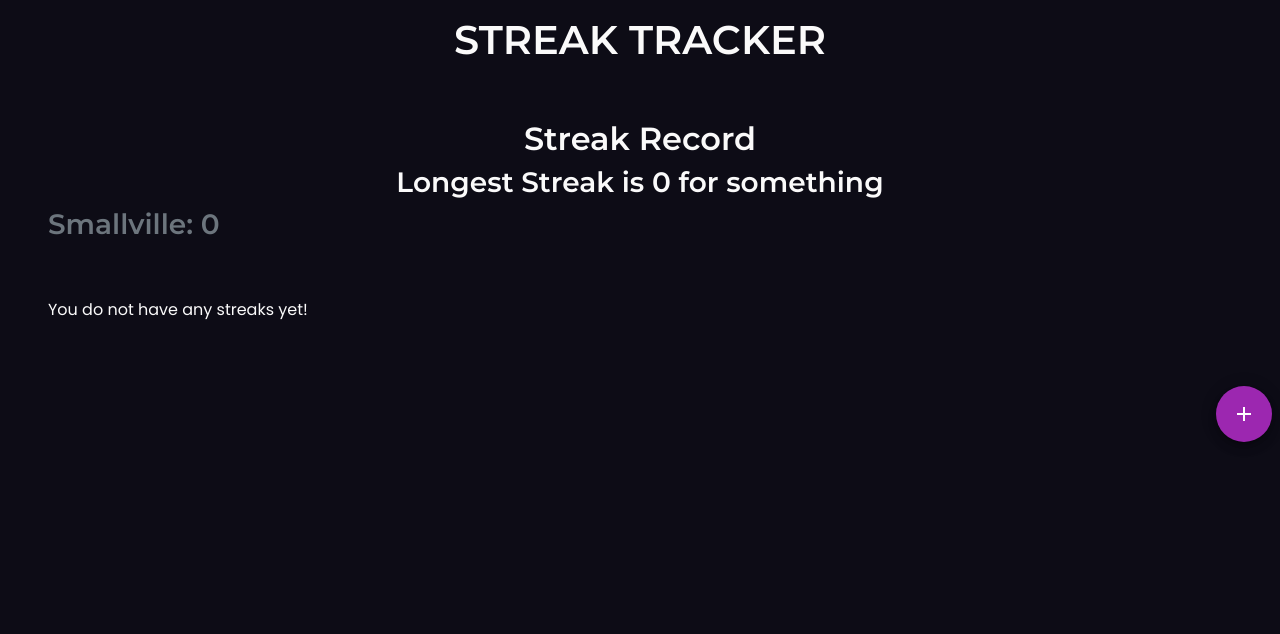
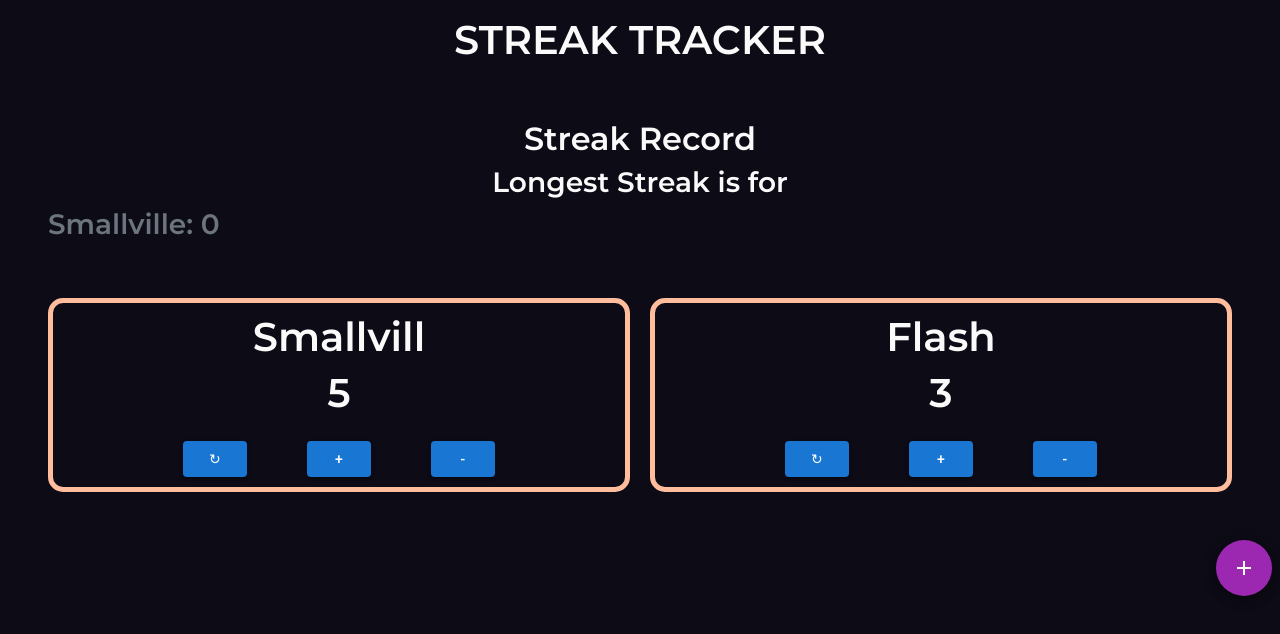
Before and after one commit to Joshuafrankle/streak-tracker, a React (Create React App) app: page / in a window 1280 px wide. Shown: the top 634 px of the page. Built offline with nearby package versions, Linux system fonts and the light colour scheme.

Commit message:
functionality

```diff
--- a/public/index.html
+++ b/public/index.html
@@ -10,34 +10,11 @@
       content="Web site created using create-react-app"
     />
     <link rel="apple-touch-icon" href="%PUBLIC_URL%/logo192.png" />
-    <!--
-      manifest.json provides metadata used when your web app is installed on a
-      user's mobile device or desktop. See https://developers.google.com/web/fundamentals/web-app-manifest/
-    -->
     <link rel="manifest" href="%PUBLIC_URL%/manifest.json" />
-    <!--
-      Notice the use of %PUBLIC_URL% in the tags above.
-      It will be replaced with the URL of the `public` folder during the build.
-      Only files inside the `public` folder can be referenced from the HTML.
-
-      Unlike "/favicon.ico" or "favicon.ico", "%PUBLIC_URL%/favicon.ico" will
-      work correctly both with client-side routing and a non-root public URL.
-      Learn how to configure a non-root public URL by running `npm run build`.
-    -->
-    <title>React App</title>
+    <title>Streak Tracker</title>
   </head>
   <body>
     <noscript>You need to enable JavaScript to run this app.</noscript>
     <div id="root"></div>
-    <!--
-      This HTML file is a template.
-      If you open it directly in the browser, you will see an empty page.
-
-      You can add webfonts, meta tags, or analytics to this file.
-      The build step will place the bundled scripts into the <body> tag.
-
-      To begin the development, run `npm start` or `yarn start`.
-      To create a production bundle, use `npm run build` or `yarn build`.
-    -->
   </body>
 </html>
--- a/src/components/StreakCard.jsx
+++ b/src/components/StreakCard.jsx
@@ -1,8 +1,8 @@
 import { useState } from "react";
 import Button from "@mui/material/Button";
 
-export default function StreakCard({ key, name }) {
-  const [num, setNum] = useState(0);
+export default function StreakCard({ keyy, name, count }) {
+  const [num, setNum] = useState(count);
 
   function handleIncrement() {
     setNum((prevNum) => prevNum + 1);
@@ -13,9 +13,10 @@
   function handleReset() {
     setNum(0);
   }
+
   return (
     <>
-      <section key={key}>
+      <section key={keyy} id={keyy}>
         <div className="streak-card text-center">
           <h1>{name}</h1>
           <h1 className="mb-4">{num}</h1>
--- a/src/index.js
+++ b/src/index.js
@@ -2,10 +2,14 @@
 import ReactDOM from "react-dom";
 import App from "./App";
 import "./assets/scss/style.scss";
+import store from "./redux/store";
+import { Provider } from "react-redux";
 
 ReactDOM.render(
   <React.StrictMode>
-    <App />
+    <Provider store={store}>
+      <App />
+    </Provider>
   </React.StrictMode>,
   document.getElementById("root")
 );
--- a/src/pages/LandingPage.jsx
+++ b/src/pages/LandingPage.jsx
@@ -1,19 +1,27 @@
 import { useState } from "react";
 import Fab from "@mui/material/Fab";
 import AddIcon from "@mui/icons-material/Add";
+import { Button, Modal } from "react-bootstrap";
+import { useDispatch, useSelector } from "react-redux";
+import { addStreak } from "../redux/streakSlice";
 import StreakCard from "../components/StreakCard";
-import { Button, Modal } from "react-bootstrap";
+import StreakRec from "./StreakRec";
 
 export default function LandingPage() {
+  const dispatch = useDispatch();
+
+  const streaks = useSelector((state) => state.streak);
+
   const [show, setShow] = useState(false);
   const handleClose = () => setShow(false);
   const handleShow = () => setShow(true);
 
-  const [streakCard, setStreakCard] = useState([]);
-
   function handleAdd() {
-    const streakName = document.getElementById("streak-name").value;
-    setStreakCard((prev) => [...prev, <StreakCard name={streakName} />]);
+    let streakName = document.getElementById("streak-name").value;
+    streakName = streakName.trim();
+    if (streakName !== "" && streakName !== null) {
+      dispatch(addStreak({ title: streakName, streakCount: 2 }));
+    }
     handleClose();
   }
 
@@ -23,22 +31,16 @@
         <h1 className="streak-text">STREAK TRACKER</h1>
       </section>
 
-      <section className="longest-streak m-5">
-        <div className="text-center">
-          <h2>Streak Record</h2>
-          <h3>Longest Streak is 0 for something</h3>
-        </div>
-        <div className="d-flex">
-          <h3 className="text-muted">Smallville: 0</h3>
-        </div>
-      </section>
+      <StreakRec />
 
       <section className="streak-cards m-5">
-        {streakCard.length > 0 ? (
-          streakCard
-        ) : (
-          <p>You do not have any streaks yet!</p>
-        )}
+        {streaks.map((streak) => (
+          <StreakCard
+            keyy={streak.id}
+            name={streak.title}
+            count={streak.streakCount}
+          />
+        ))}
       </section>
 
       <section className="mx-2">
--- /dev/null
+++ b/src/pages/StreakRec.jsx
@@ -0,0 +1,17 @@
+export default function StreakRec({ data, longStreak }) {
+  return (
+    <>
+      <section className="longest-streak m-5">
+        <div className="text-center">
+          <h2>Streak Record</h2>
+          <h3>
+            Longest Streak is {longStreak} for {longStreak}
+          </h3>
+        </div>
+        <div className="d-flex">
+          <h3 className="text-muted">Smallville: 0</h3>
+        </div>
+      </section>
+    </>
+  );
+}
--- a/src/redux/store.js
+++ b/src/redux/store.js
@@ -1 +1,8 @@
-import { congfigureStore } from "@reduxjs/toolkit";
+import { configureStore } from "@reduxjs/toolkit";
+import streakReducer from "./streakSlice";
+
+export default configureStore({
+  reducer: {
+    streak: streakReducer,
+  },
+});
--- /dev/null
+++ b/src/redux/streakSlice.js
@@ -0,0 +1,30 @@
+import { createSlice } from "@reduxjs/toolkit";
+
+const streakSlice = createSlice({
+  name: "streak",
+  initialState: [
+    {
+      id: 1,
+      title: "Smallvill",
+      streakCount: 5,
+    },
+    {
+      id: 2,
+      title: "Flash",
+      streakCount: 3,
+    },
+  ],
+  reducers: {
+    addStreak: (state, action) => {
+      const newStreak = {
+        id: state.length + 1,
+        title: action.payload.title,
+        streakCount: action.payload.streakCount,
+      };
+      state.push(newStreak);
+    },
+  },
+});
+
+export const { addStreak } = streakSlice.actions;
+export default streakSlice.reducer;
```
